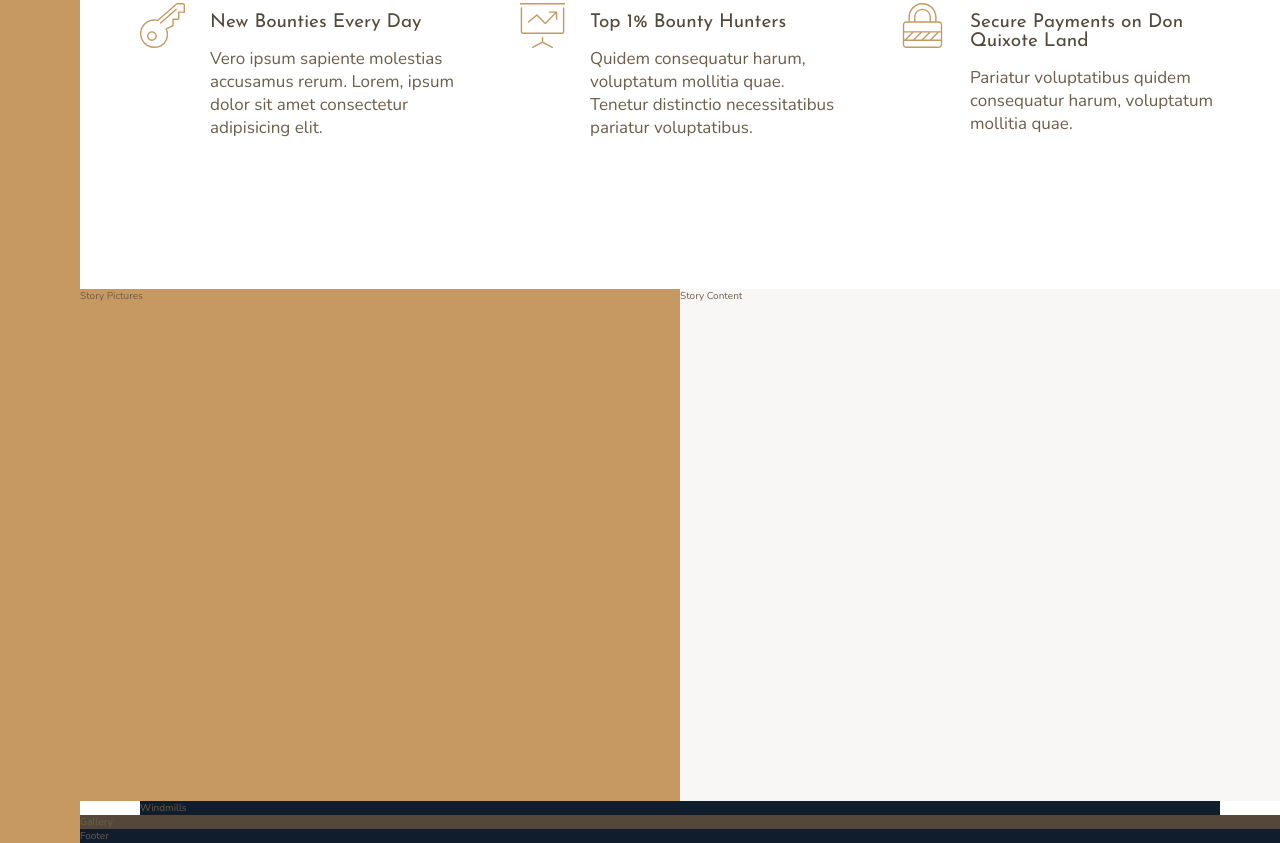
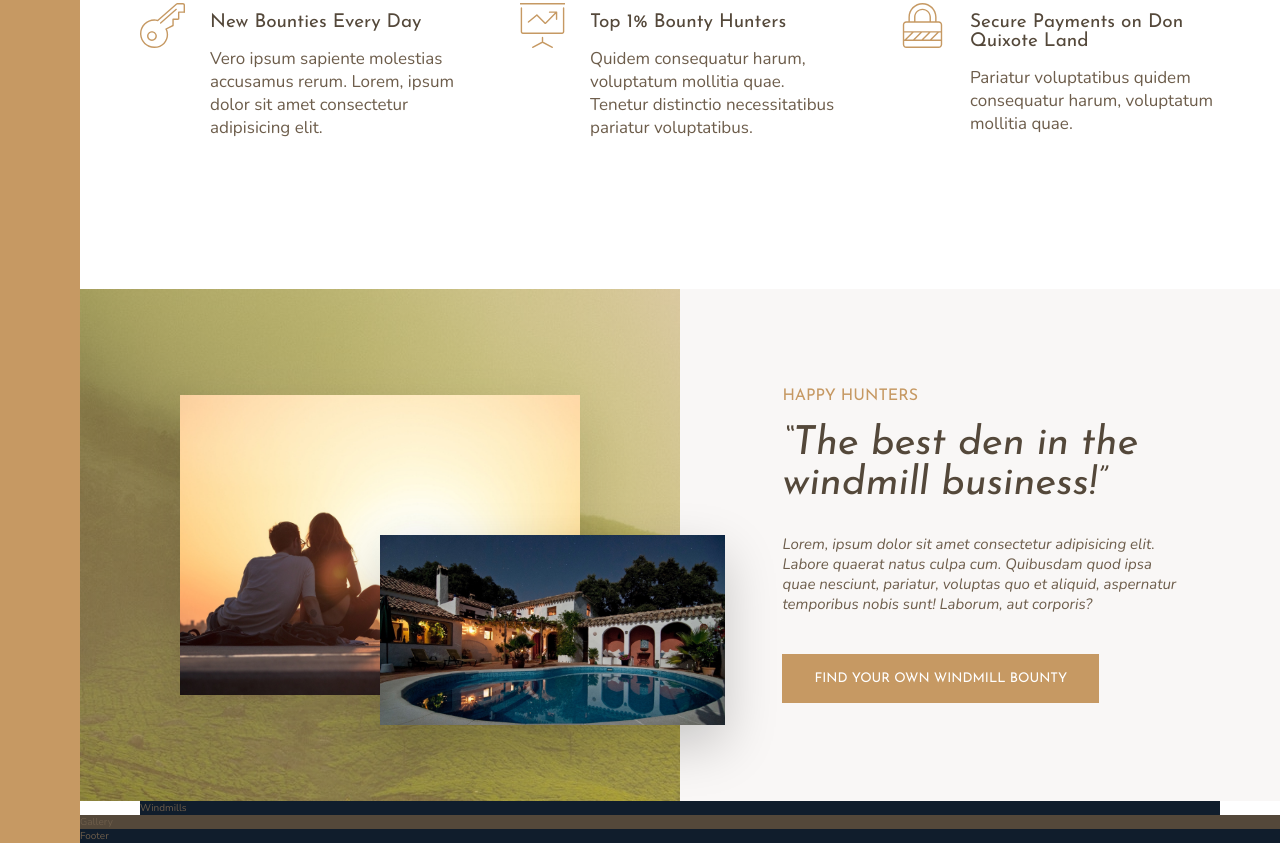
Before and after one commit to varbSan/donquixote-land, a website: page index.html in a window 1280 px wide. Shown: the part 982-1825 px from the top of the page. Drawn offline with nearby package versions, Linux system fonts and the light colour scheme.

Commit message:
feat: building story section

```diff
--- a/index.html
+++ b/index.html
@@ -67,8 +67,16 @@
 
             </div>
         </section>
-        <div class="story__pictures">Story Pictures</div>
-        <div class="story__content">Story Content</div>
+        <div class="story__pictures">
+            <img src="img/story-1.jpeg" alt="Windmill bounty hunter" class="story__img--1">
+            <img src="img/story-2.jpeg" alt="Windmill burning" class="story__img--2">
+        </div>
+        <div class="story__content">
+            <h3 class="heading-3 mb-sm">Happy Hunters</h3>
+            <h2 class="heading-2 heading-2--dark mb-md">&ldquo;The best den in the windmill business!&rdquo;</h2>
+            <p class="story__text">Lorem, ipsum dolor sit amet consectetur adipisicing elit. Labore quaerat natus culpa cum. Quibusdam quod ipsa quae nesciunt, pariatur, voluptas quo et aliquid, aspernatur temporibus nobis sunt! Laborum, aut corporis?</p>
+            <button class="btn">Find your own windmill bounty</button>
+        </div>
         <section class="windmills">Windmills</section>
         <section class="gallery">Gallery</section>
         <footer class="footer">Footer</footer>
--- a/sass/_base.scss
+++ b/sass/_base.scss
@@ -1,14 +1,14 @@
 // COLOR VARIABLES
-$color-primary: #c69963;
-$color-primary-dark: #B28451;
+$color-primary: #c69963; // hsl(51, 100%, 50%); // Gold Web Golden
+$color-primary-dark: #B28451; // hsl(51, 95%, 39%); // Metallic Gold
 
-$color-secondary: #101d2c;
+$color-secondary: #101d2c; // hsl(0, 0%, 7%); // Rich Black
 
 $color-grey-light-1: #f9f7f6;
 $color-grey-light-2: #aaa;
 
-$color-grey-dark-1: #54483A;
-$color-grey-dark-2: #6D5D4B;
+$color-grey-dark-1: #54483A; // hsl(51, 88%, 29%); // Spanish Bistre
+$color-grey-dark-2: #6D5D4B; // hsl(51, 70%, 18%); // Army Green
 
 // FONT VARIABLES
 $font-primary: 'Nunito', sans-serif;
--- a/sass/_story.scss
+++ b/sass/_story.scss
@@ -2,10 +2,43 @@
   &__pictures {
     background-color: $color-primary;
     grid-column: full-start / col-end 4;
+    background-image: linear-gradient(rgba($color-primary, .5), rgba($color-primary, .5)), url(../img/back.jpg);
+    display: grid;
+    grid-template-rows: repeat(6, 1fr);
+    grid-template-columns: repeat(6, 1fr);
+    align-items: center;
+  }
+
+  &__img--1 {
+    width: 100%;
+    grid-row: 2 / 6;
+    grid-column: 2/6;
+    box-shadow: 0 2rem 5rem rgba(#000, .1);
+  }
+  &__img--2 {
+    width: 115%;
+    grid-row: 4 / 6;
+    grid-column: 4 / 7;
+    box-shadow: 0 2rem 5rem rgba(#000, .2);
+    z-index: 20;
   }
   &__content {
     background-color: $color-grey-light-1;
     grid-column: col-start 5 / full-end;
 
+    padding: 6rem 8vw;
+    // display: flex;
+    // flex-direction: column;
+    // justify-content: center;
+    // align-items: flex-start;
+
+    display: grid;
+    align-content: center;
+    justify-items: start;
+  }
+  &__text {
+    font-size: 1.5rem;
+    font-style: italic;
+    margin-bottom: 4rem;
   }
 }
--- a/sass/_typography.scss
+++ b/sass/_typography.scss
@@ -8,9 +8,17 @@
 }
 .heading-2 {
   @extend %heading;
+  font-size: 4rem;
+  font-style: italic;
+
+  &--light { color: $color-grey-light-1; }
+  &--dark { color: $color-grey-dark-1; }
 }
 .heading-3 {
   @extend %heading;
+  font-size: 1.6rem;
+  color: $color-primary;
+  text-transform: uppercase;
 }
 .heading-4 {
   @extend %heading;
@@ -19,3 +27,23 @@
   &--light { color: $color-grey-light-1; }
   &--dark { color: $color-grey-dark-1; }
 }
+
+.btn {
+  background-color: $color-primary;
+  color: #fff;
+  border: none;
+  border-radius: 0;
+  font-family: $font-display;
+  text-transform: uppercase;
+  padding: 1.8rem 3.2rem;
+  cursor: pointer;
+  transition: all 200ms;
+  &:hover {
+    background-color: $color-primary-dark;
+  }
+}
+
+.mb-sm { margin-bottom: 2rem; }
+.mb-md { margin-bottom: 3rem; }
+.mb-lg { margin-bottom: 4rem; }
+.mb-hg { margin-bottom: 8rem; }
```
Also changed, not shown: css/style.css.
